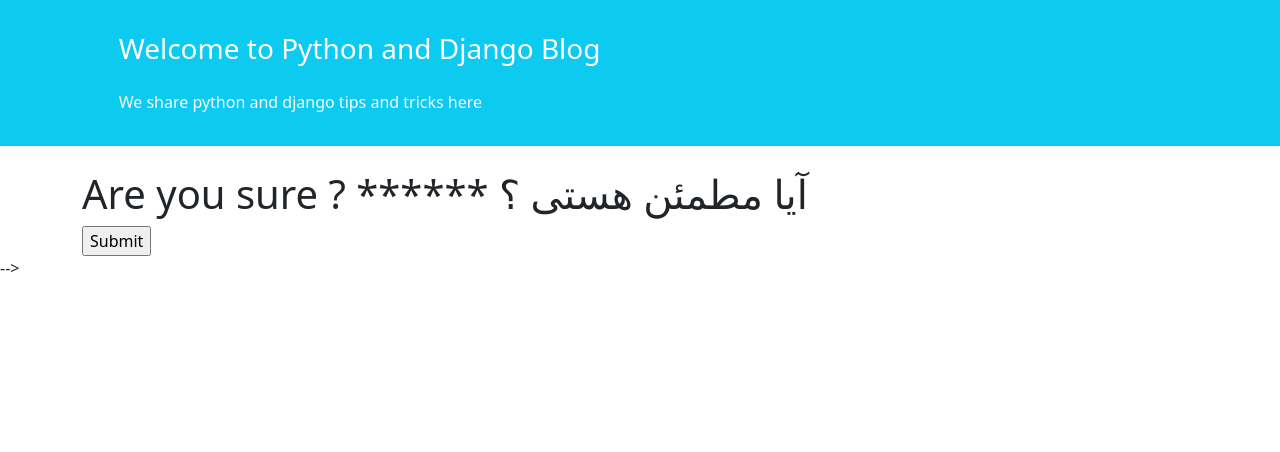
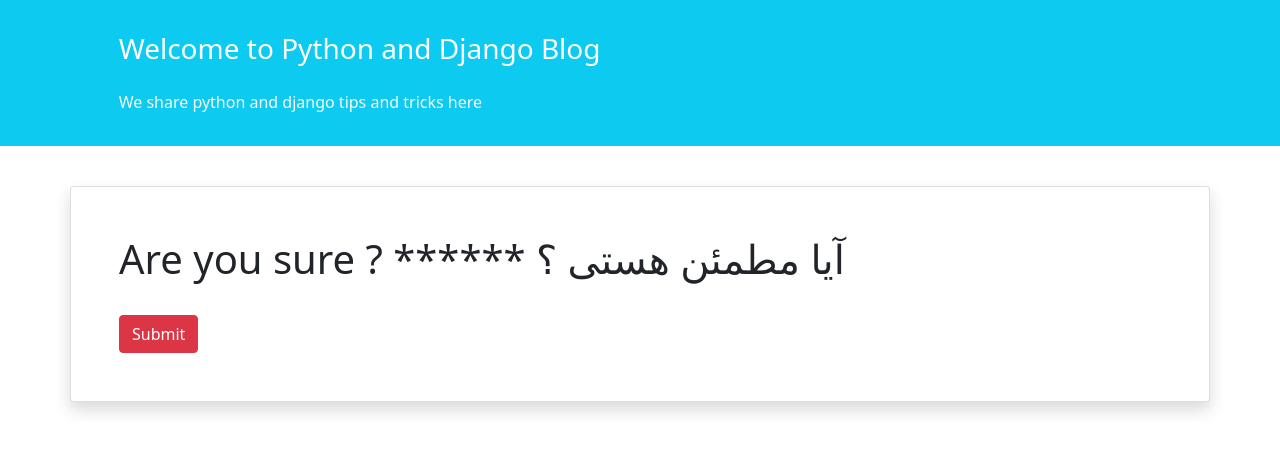
Before and after one commit to sinalalebakhsh/The_first_secure_site_TFSS_1, a Django app: template blog/templates/blog/post_delete.html in a window 1280 px wide. Shown: the part 56-508 px from the top of the page. Run offline with Django 4.2, Linux system fonts and the light colour scheme; the template is opened without the code that fills it, so the values that code supplies are empty.

Commit message:
add better show html codes

```diff
--- a/blog/templates/blog/post_delete.html
+++ b/blog/templates/blog/post_delete.html
@@ -9,13 +9,26 @@
 
     <div class="container mt-4">
         <div class="row">
-       <h1> Are you sure ? ******  آیا مطمئن هستی ؟ </h1>
+                <div class="card shadow my-3 p-5">
+                    <h1> Are you sure ? ****** آیا مطمئن هستی ؟ </h1>
+                    <br>
                     <form action="">
-            <input type="submit">
+                        <input type="submit" class="btn btn-danger">
                     </form>
-
                 </div>
         </div>
+    </div>
+    <!-- Optional JavaScript; choose one of the two! -->
+
+    <!-- Option 1: Bootstrap Bundle with Popper -->
+    <script src="https://cdn.jsdelivr.net/npm/bootstrap@5.1.3/dist/js/bootstrap.bundle.min.js"
+            integrity="sha384-ka7Sk0Gln4gmtz2MlQnikT1wXgYsOg+OMhuP+IlRH9sENBO0LRn5q+8nbTov4+1p"
+            crossorigin="anonymous"></script>
+
+    <!-- Option 2: Separate Popper and Bootstrap JS -->
+    <!--
+    <script src="https://cdn.jsdelivr.net/npm/@popperjs/core@2.10.2/dist/umd/popper.min.js" integrity="sha384-7+zCNj/IqJ95wo16oMtfsKbZ9ccEh31eOz1HGyDuCQ6wgnyJNSYdrPa03rtR1zdB" crossorigin="anonymous"></script>
+    <script src="https://cdn.jsdelivr.net/npm/bootstrap@5.1.3/dist/js/bootstrap.min.js" integrity="sha384-QJHtvGhmr9XOIpI6YVutG+2QOK9T+ZnN4kzFN1RtK3zEFEIsxhlmWl5/YESvpZ13" crossorigin="anonymous"></script>
     -->
 
 {% endblock contain %}
--- a/blog/templates/blog/post_detail.html
+++ b/blog/templates/blog/post_detail.html
@@ -7,7 +7,6 @@
     <div class="container mt-4">
         <div class="row">
             <div class="col-9">
-
                 <div class="card shadow my-3 p-5">
                     <h1>{{ post.title }}</h1>
                     <p class="small text-muted mt-2">By: {{ post.author }}</p>
```
Lines whose indentation alone changed are shown as unchanged.
